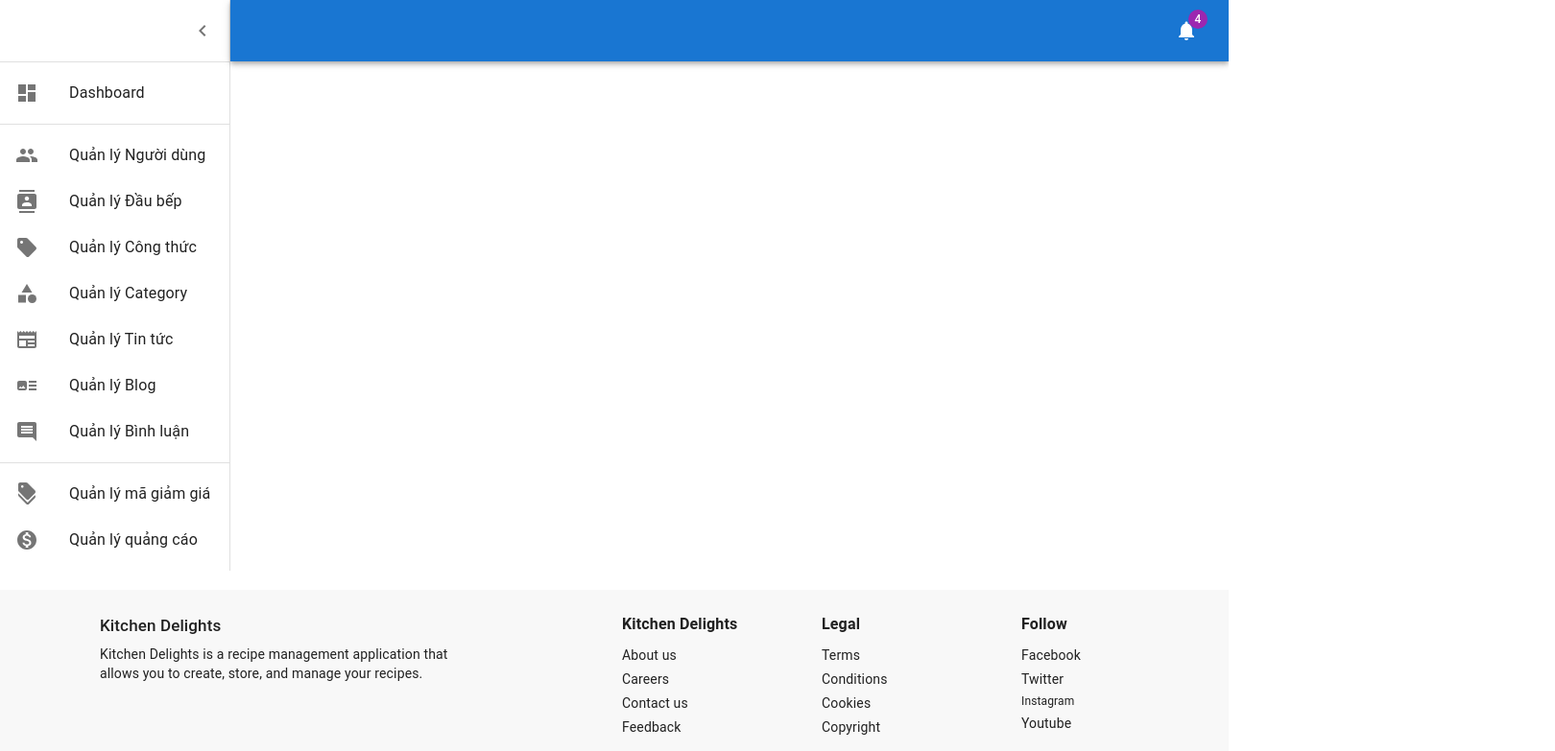
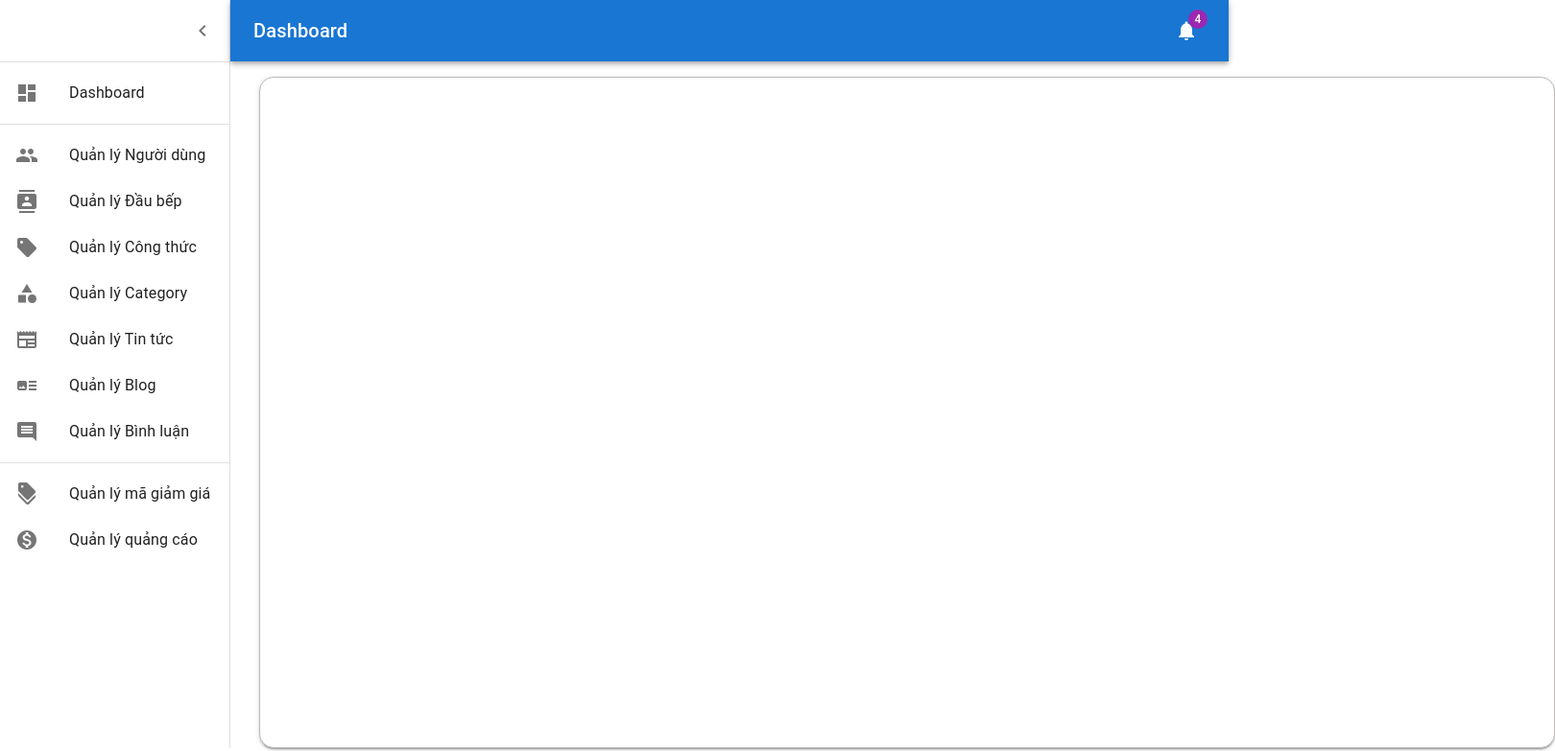
Before and after one commit to quandhhe151315/SEP490_G55_SPR24_FE, a React (Create React App) app in the folder kitchendelights/: page /DashBoardMenu in a window 1280 px wide. Shown: the top 783 px of the page at 96% size, 1620 px wide, since content can reach past the window. Built offline with nearby package versions, Linux system fonts and the light colour scheme; what @tiptap/extension-subscript, @tiptap/extension-superscript would draw is missing.

Commit message:
dashboard screen

```diff
--- a/kitchendelights/package.json
+++ b/kitchendelights/package.json
@@ -6,7 +6,8 @@
     "@emotion/react": "^11.11.3",
     "@emotion/styled": "^11.11.0",
     "@mui/icons-material": "^5.15.10",
-    "@mui/material": "^5.15.12",
+    "@mui/material": "^5.15.14",
+    "@mui/system": "^5.15.14",
     "@mui/x-data-grid": "^6.19.6",
     "@testing-library/jest-dom": "^5.17.0",
     "@testing-library/react": "^13.4.0",
--- a/kitchendelights/src/components/Dashboard/Menu/ListItems.jsx
+++ b/kitchendelights/src/components/Dashboard/Menu/ListItems.jsx
@@ -30,8 +30,7 @@ const DashboardItems = () => {
   const navigate = useNavigate();
 
   const goToDashboardManager = () => {
-    // Link toi duong dan
-    // navigate('/ListAccount');
+    navigate('/DashBoardMenu')
   }
 
   return(
--- /dev/null
+++ b/kitchendelights/src/containers/DashBoard/DashBoard.jsx
@@ -0,0 +1,36 @@
+import React from "react";
+import Box from '@mui/material/Box';
+import Paper from '@mui/material/Paper';
+import DashboardMenu from "../../components/Dashboard/Menu/DashboardMenu";
+import Grid from "@mui/material/Grid";
+import Typography from "@mui/material/Typography";
+
+
+function DashBoard() {
+
+
+
+    return (
+
+        <Box sx={{ display: 'flex' }}>
+            <DashboardMenu dashboardTitle={"Dashboard"} />
+            <Grid sx={{ marginLeft: '30px', marginTop: '80px' }}>
+                <Paper elevation={2} sx={{ borderRadius: '15px', border: '1px solid #bfb8b8', width: '1350px', height: '700px', backgroundColor: '#FFFFFF' }}>
+                    <Grid container>
+                        <Grid item xs={6}>
+                            {/* <BarChart
+                                xAxis={[{ scaleType: 'band', data: ['group A', 'group B', 'group C'] }]}
+                                series={[{ data: [4, 3, 5] }, { data: [1, 6, 3] }, { data: [2, 5, 6] }]}
+                                width={500}
+                                height={300}
+                            /> */}
+                        </Grid>
+                    </Grid>
+                </Paper>
+            </Grid>
+
+        </Box>
+    );
+}
+
+export default DashBoard;
```
Also changed, not shown: kitchendelights/src/routes/AppRoute.jsx (+6 -1 lines), 1 other file (tests, documents, lock files or other folders).
